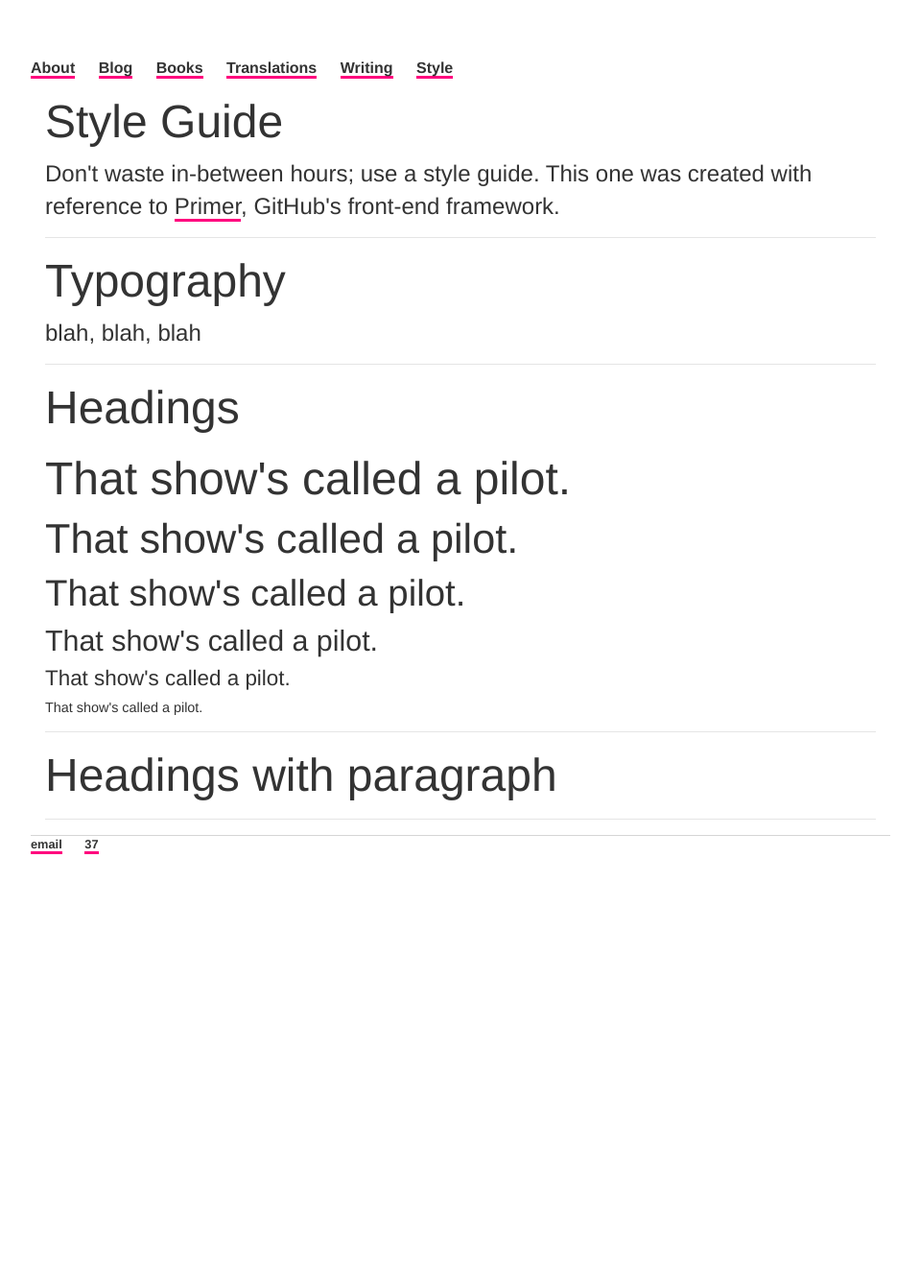
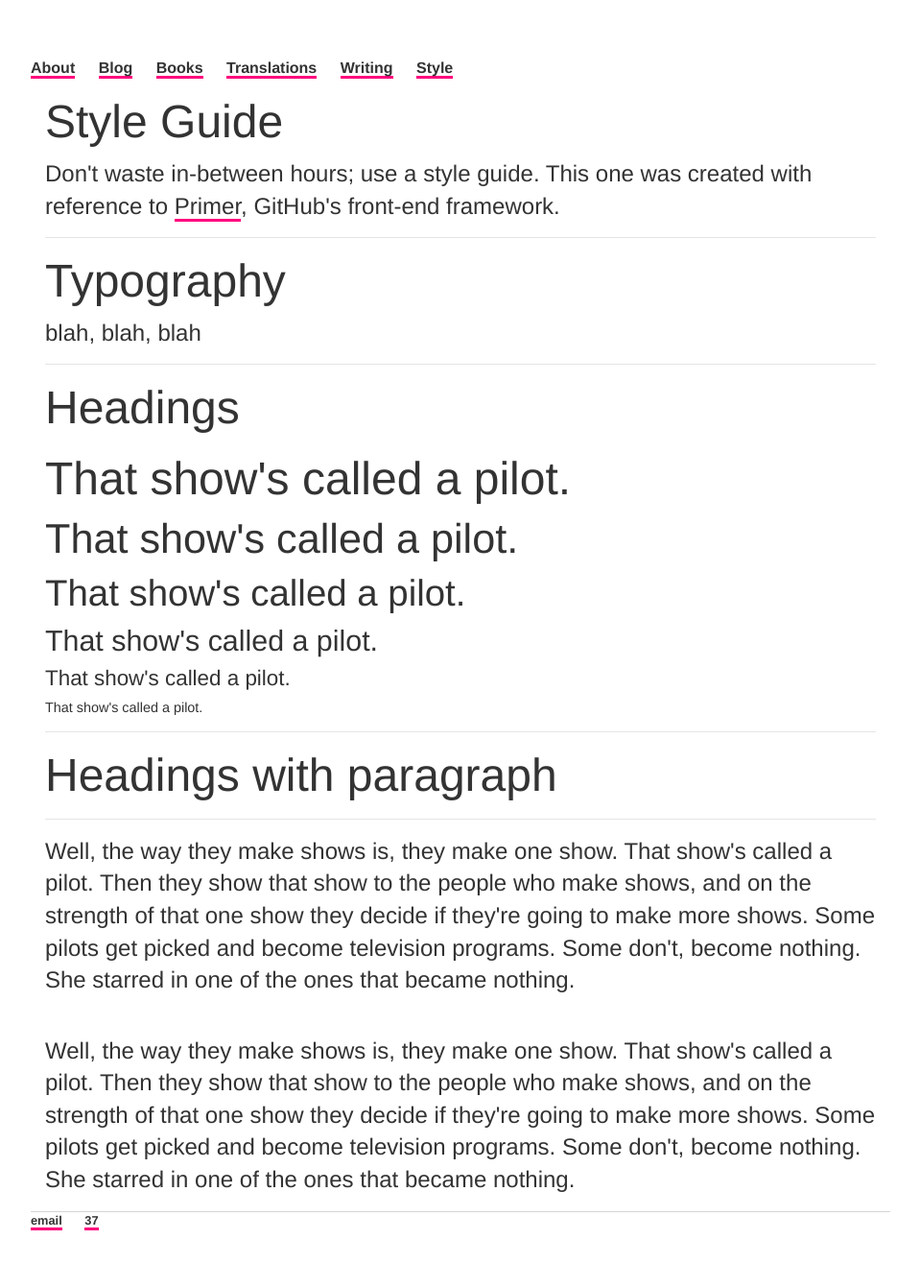
Before and after one commit to ariesti/ariesti.github.io, a Jekyll site: the page built from style/index.html, in a window 1280 px wide. Shown: the whole page at 96% size, without its empty margins (160-1119 px from the left). Built offline with Jekyll 4.4.1, drawn with Linux system fonts in a browser that asks for light colours; before the commit the page ends 949 px from its top, so only the background shows below that.

Commit message:
Update index.html

```diff
--- a/style/index.html
+++ b/style/index.html
@@ -31,3 +31,8 @@ permalink: /style/
 		</p>
 	</div>
 		<hr>
+	<div class="paragraphs">
+		<p class="font-hairline">Well, the way they make shows is, they make one show. That show's called a pilot. Then they show that show to the people who make shows, and on the strength of that one show they decide if they're going to make more shows. Some pilots get picked and become television programs. Some don't, become nothing. She starred in one of the ones that became nothing.</p>
+		<br>
+		<p class="font-thin">Well, the way they make shows is, they make one show. That show's called a pilot. Then they show that show to the people who make shows, and on the strength of that one show they decide if they're going to make more shows. Some pilots get picked and become television programs. Some don't, become nothing. She starred in one of the ones that became nothing.</p>
+	</div>
```
